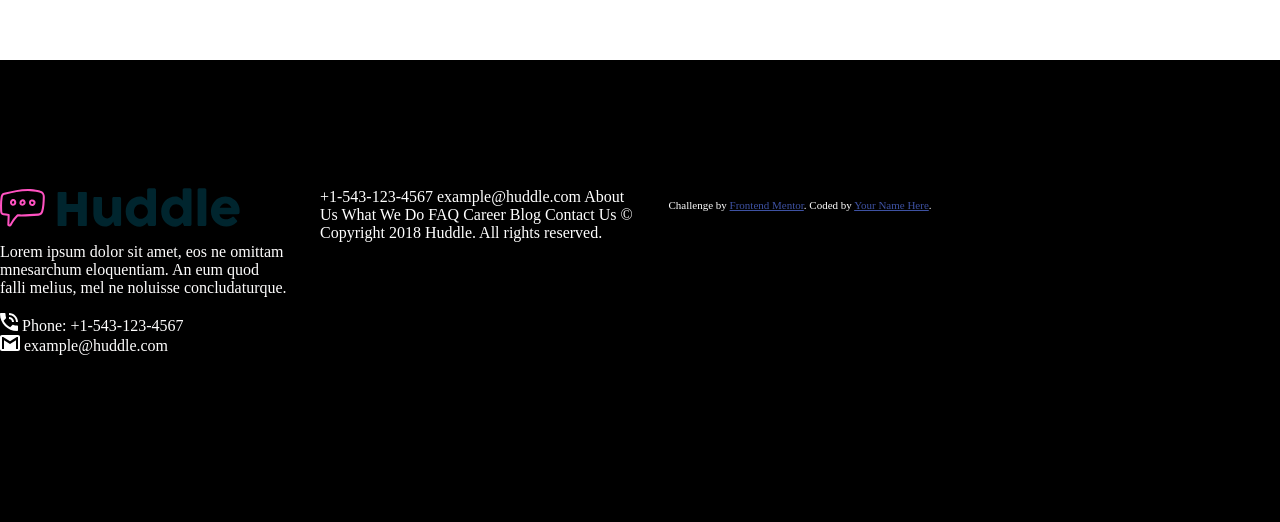
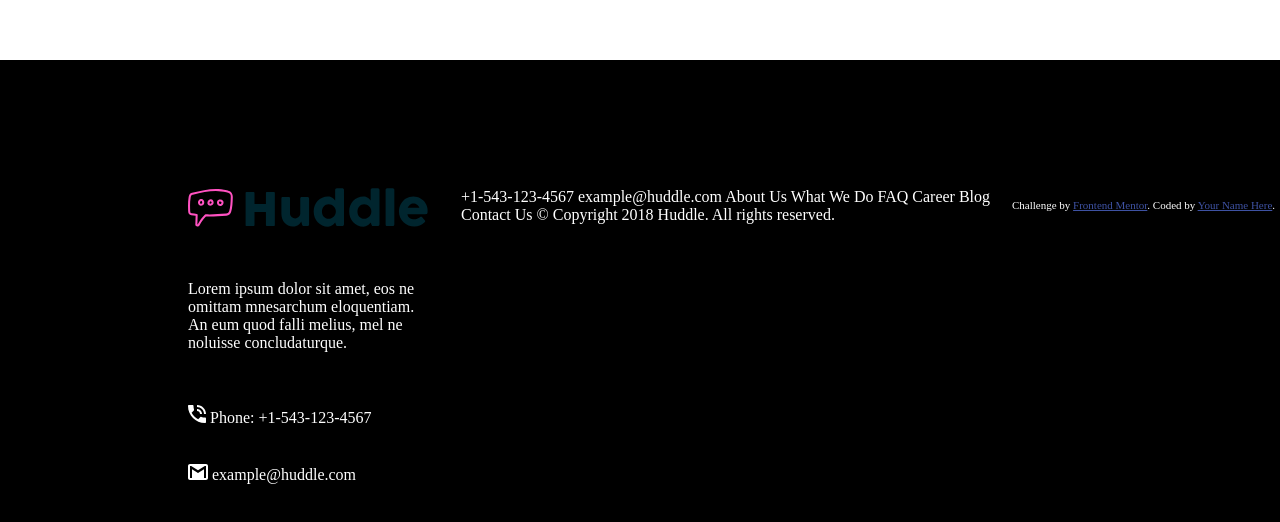
Before and after one commit to umohm1/huddle-landing-page, a plain HTML site: page index.html in a window 1280 px wide. Shown: the part 4980-5502 px from the top of the page. Drawn offline with Linux system fonts and the light colour scheme.

Commit message:
Work on aligning items in footer

```diff
--- a/style.css
+++ b/style.css
@@ -298,19 +298,19 @@ body {
   background-color: black;
 }
 
+.footerContent {
+  padding-top: 10%;
+  padding-left: 188px;
+  color: white;
+  position: relative;
+  display: grid;
+  grid-template-columns: 1fr 2fr 1fr;
+}
+
 .footerLogo {
   justify-self: center;
   display: grid;
   grid-template-columns: 1fr;
   padding-right: 10%;
-  margin: 0px, 0px, 50px, 100px;
-  color: rgb(255, 254, 254);
+  grid-row-gap: 20%;
 }
-
-.footerContent {
-    padding-top: 10%;
-    color: white;
-    position: relative;
-    display: grid;
-    grid-template-columns: 1fr 1fr 1fr 1fr;
-}
```
